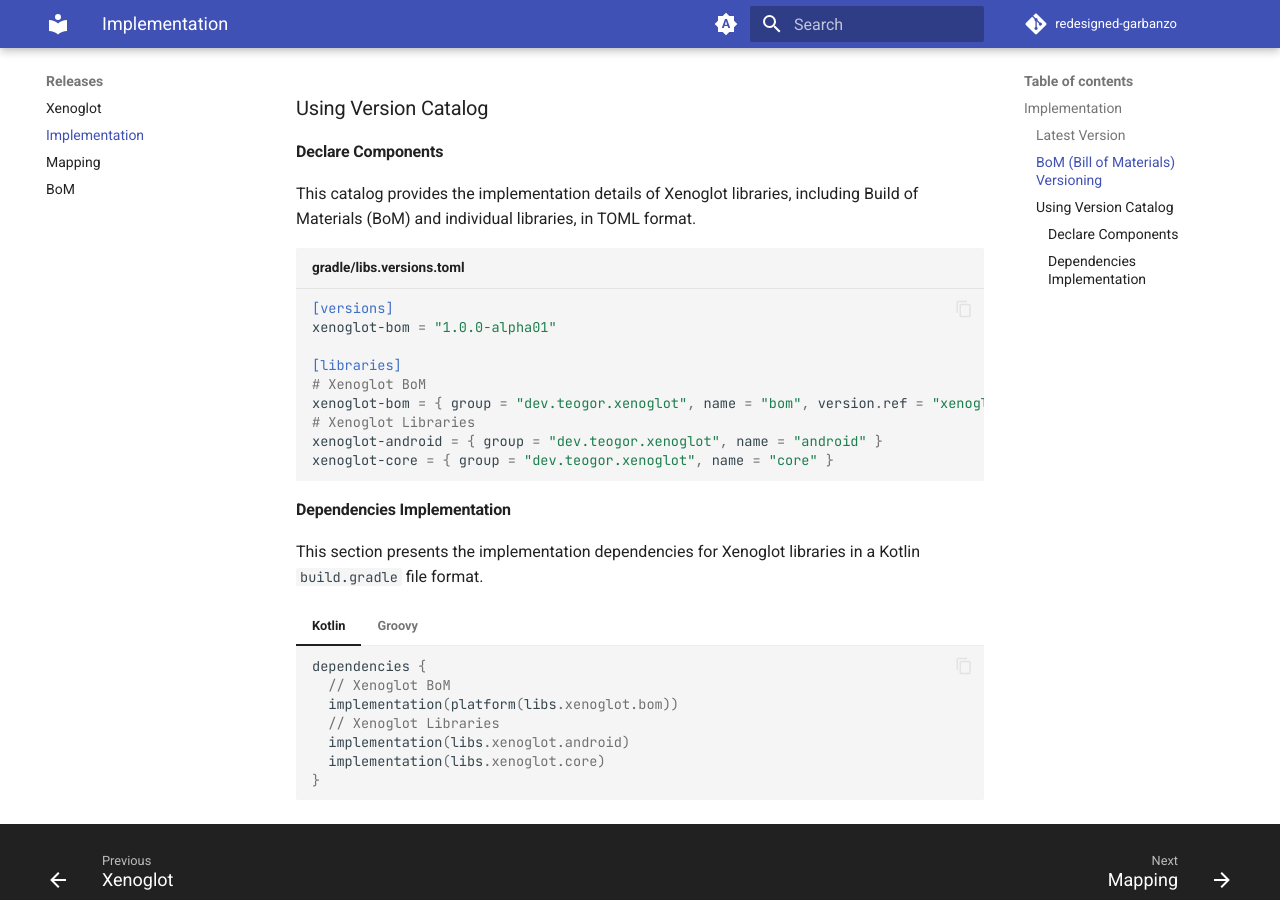
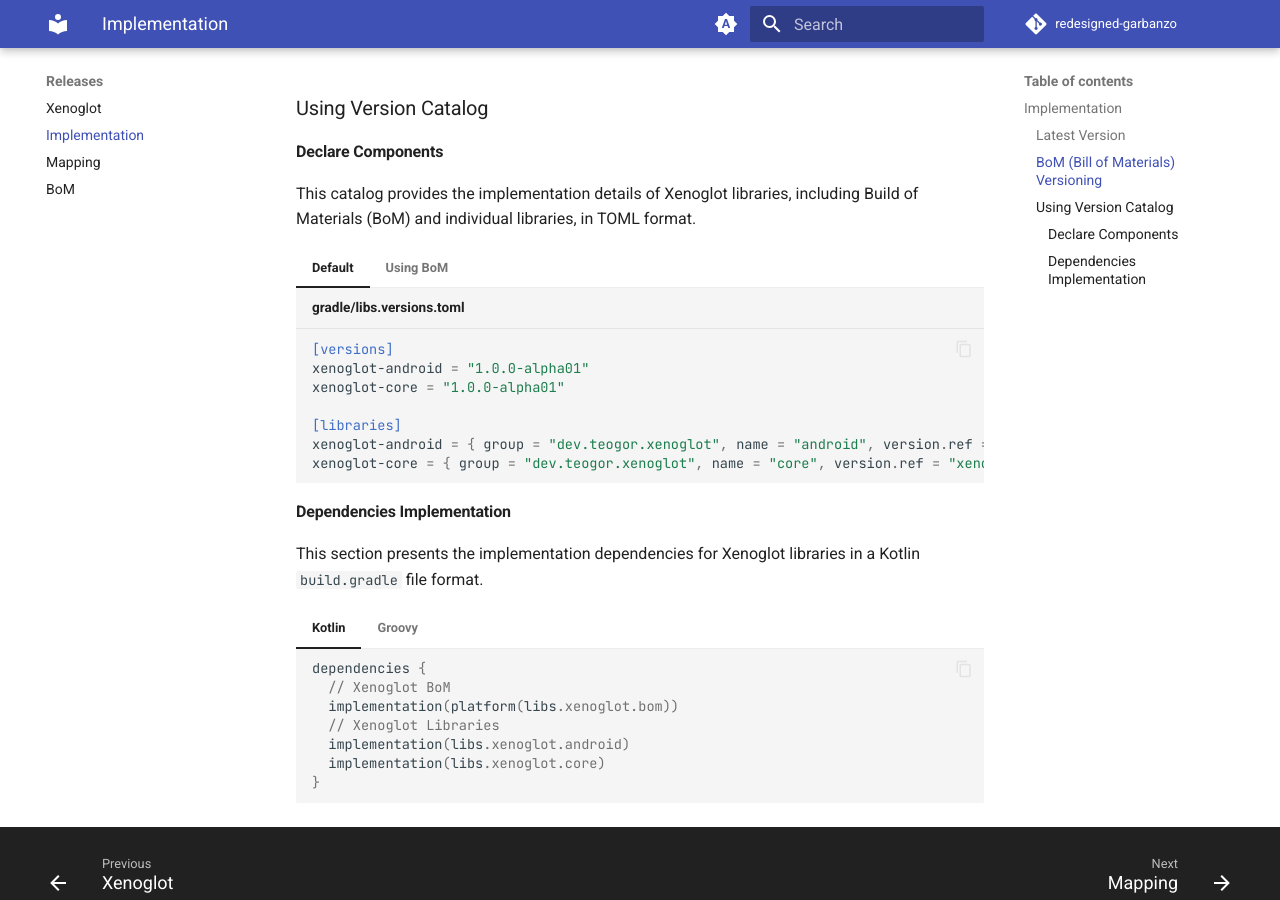
Before and after one commit to teogor/redesigned-garbanzo, an MkDocs documentation site: the page built from docs/implementation.md, in a window 1280 px wide and 900 px high, scrolled down 609 px. Built offline with MkDocs 1.6.1 and Material for MkDocs 9.7.7, drawn with Linux system fonts in a browser that asks for light colours; comment, search, counter and statistics services are not loaded.

Commit message:
Update implementation.md

````diff
--- a/docs/implementation.md
+++ b/docs/implementation.md
@@ -23,17 +23,31 @@ Below is a list of the latest versions of the BOM:
 This catalog provides the implementation details of Xenoglot libraries, including Build of
 Materials (BoM) and individual libraries, in TOML format.
 
-```toml title="gradle/libs.versions.toml"
-[versions]
-xenoglot-bom = "1.0.0-alpha01"
+=== "Default"
 
-[libraries]
-# Xenoglot BoM
-xenoglot-bom = { group = "dev.teogor.xenoglot", name = "bom", version.ref = "xenoglot-bom" }
-# Xenoglot Libraries
-xenoglot-android = { group = "dev.teogor.xenoglot", name = "android" }
-xenoglot-core = { group = "dev.teogor.xenoglot", name = "core" }
-```
+    ```toml title="gradle/libs.versions.toml"
+    [versions]
+    xenoglot-android = "1.0.0-alpha01"
+    xenoglot-core = "1.0.0-alpha01"
+
+    [libraries]
+    xenoglot-android = { group = "dev.teogor.xenoglot", name = "android", version.ref = "xenoglot-android" }
+    xenoglot-core = { group = "dev.teogor.xenoglot", name = "core", version.ref = "xenoglot-core" }
+    ```
+
+=== "Using BoM"
+
+    ```toml title="gradle/libs.versions.toml"
+    [versions]
+    xenoglot-bom = "1.0.0-alpha01"
+
+    [libraries]
+    # Xenoglot BoM
+    xenoglot-bom = { group = "dev.teogor.xenoglot", name = "bom", version.ref = "xenoglot-bom" }
+    # Xenoglot Libraries
+    xenoglot-android = { group = "dev.teogor.xenoglot", name = "android" }
+    xenoglot-core = { group = "dev.teogor.xenoglot", name = "core" }
+    ```
 
 #### Dependencies Implementation
 
````
